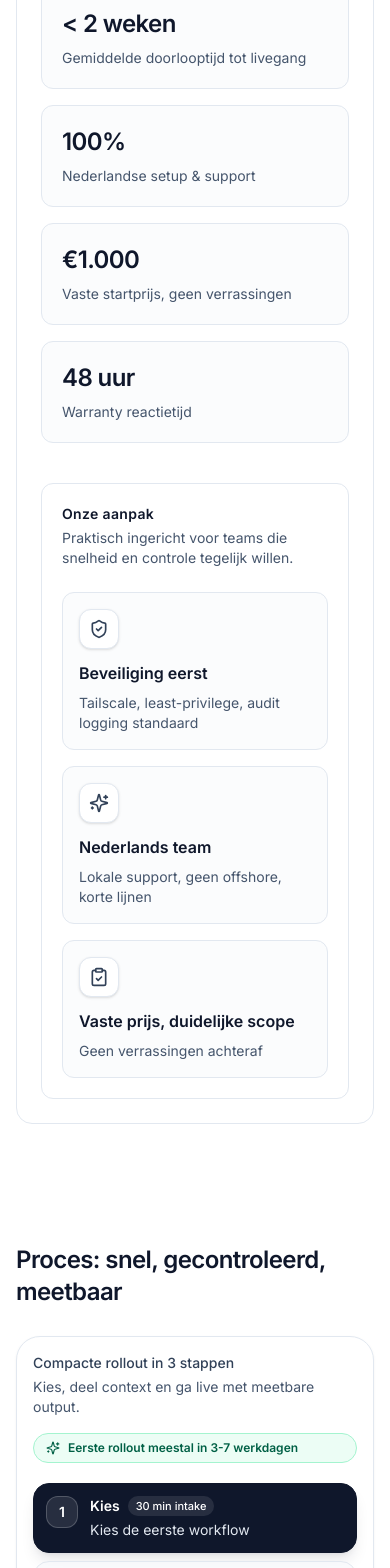
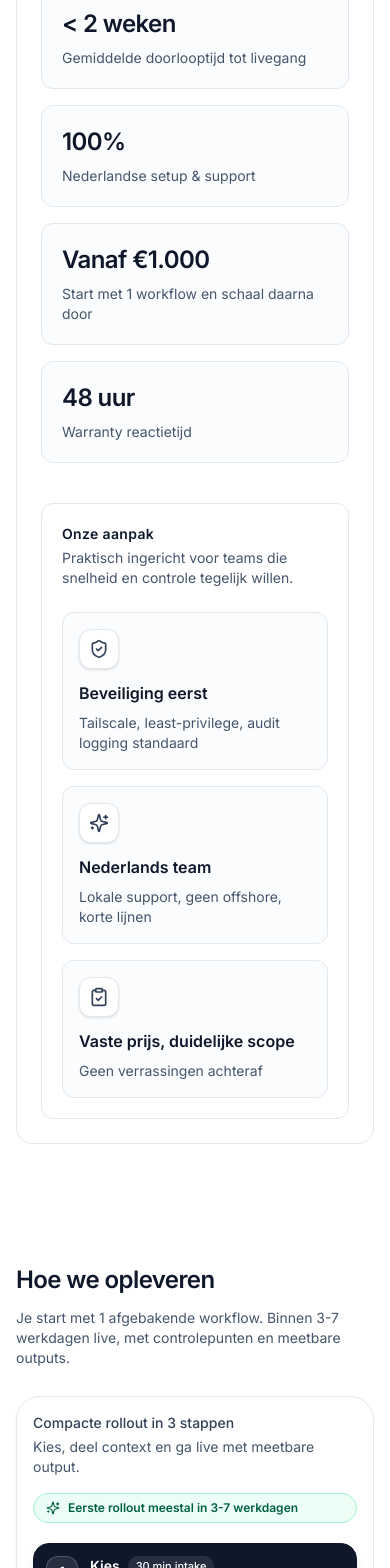
Before and after one commit to openclawbot69420-ux/youraiworker-site, a Next.js app: page / in a window 390 px wide. Shown: the part 8036-9604 px from the top of the page. Built offline with nearby package versions, Linux system fonts and the light colour scheme.

Commit message:
ui: remove en-meer tooltip; clarify pricing/process copy; fix nav label

```diff
--- a/src/app/layout.tsx
+++ b/src/app/layout.tsx
@@ -77,7 +77,7 @@ type NavItem = {
 }
 
 const NAV_ITEMS: NavItem[] = [
-  { href: "/", label: "Start" },
+  { href: "/", label: "Home" },
   { href: "/use-cases", label: "Toepassingen" },
   { href: "/integrations", label: "Integraties" },
   { href: "/implementatie", label: "Implementatie" },
--- a/src/app/page.tsx
+++ b/src/app/page.tsx
@@ -322,7 +322,10 @@ const HomePage: React.FC = () => {
               Werkt met
             </p>
             <div className="grid grid-cols-5 gap-2 sm:grid-cols-6 md:grid-cols-8 lg:grid-cols-10">
-              {INTEGRATION_ITEMS.map(({ label, src, hex }) => (
+              {INTEGRATION_ITEMS.map(({ label, src, hex }) => {
+                const showTooltip = Boolean(src)
+
+                return (
                   <span
                     key={label}
                     className="group relative inline-flex h-12 w-12 items-center justify-center rounded-xl border border-slate-200 bg-white shadow-sm shadow-slate-900/5 transition-colors hover:border-slate-300 sm:h-14 sm:w-14"
@@ -350,14 +353,17 @@ const HomePage: React.FC = () => {
                       </span>
                     )}
 
-                  {/* Tooltip */}
+                    {/* Tooltip (brands only) */}
+                    {showTooltip ? (
                       <span className="pointer-events-none absolute -top-9 left-1/2 hidden -translate-x-1/2 whitespace-nowrap rounded-md bg-slate-900 px-2 py-1 text-[11px] font-medium text-white shadow-lg opacity-0 transition-opacity group-hover:block group-hover:opacity-100 group-focus:block group-focus:opacity-100 sm:block sm:group-hover:opacity-100">
                         {label}
                       </span>
+                    ) : null}
 
                     <span className="sr-only">{label}</span>
                   </span>
-              ))}
+                )
+              })}
             </div>
           </div>
         </div>
@@ -767,7 +773,7 @@ const HomePage: React.FC = () => {
             {[
               ["< 2 weken", "Gemiddelde doorlooptijd tot livegang"],
               ["100%", "Nederlandse setup & support"],
-              ["€1.000", "Vaste startprijs, geen verrassingen"],
+              ["Vanaf €1.000", "Start met 1 workflow en schaal daarna door"],
               ["48 uur", "Warranty reactietijd"],
             ].map(([value, label]) => (
               <div key={value} className="rounded-xl border border-slate-200 bg-slate-50/60 p-5">
@@ -822,9 +828,10 @@ const HomePage: React.FC = () => {
 
       {/* Process */}
       <section className="mx-auto max-w-6xl px-4 py-14 sm:py-16">
-        <h2 className="text-2xl font-semibold tracking-tight sm:text-3xl">
-          Proces: snel, gecontroleerd, meetbaar
-        </h2>
+        <h2 className="text-2xl font-semibold tracking-tight sm:text-3xl">Hoe we opleveren</h2>
+        <p className="mt-3 max-w-2xl text-sm text-slate-600 sm:text-base">
+          Je start met 1 afgebakende workflow. Binnen 3-7 werkdagen live, met controlepunten en meetbare outputs.
+        </p>
         <HomeProcessRollout />
       </section>
 
```
Lines whose indentation alone changed are shown as unchanged.
